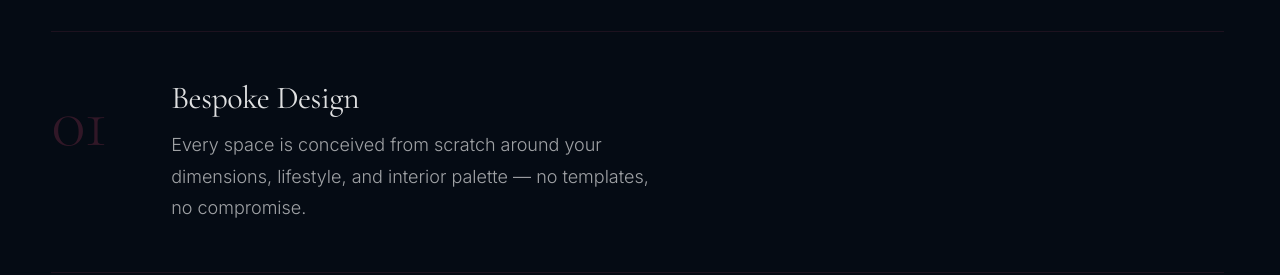
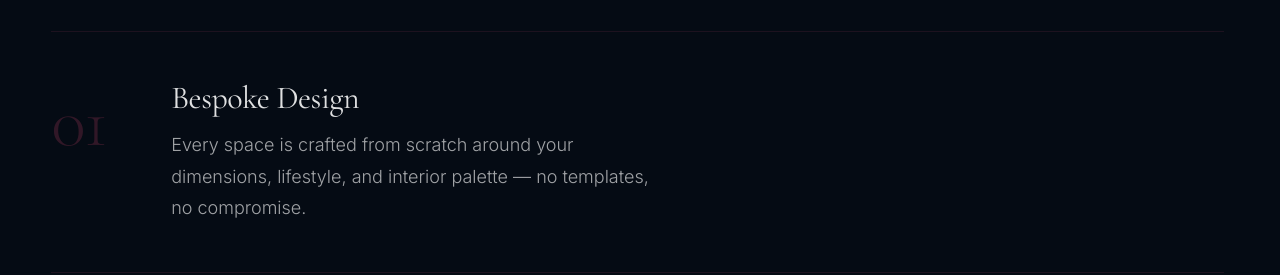
Before and after one commit to rohanjangir31/latushya-website, a React (Vite) app: page / in a window 1280 px wide. Shown: the part 2340-2615 px from the top of the page. Built offline with nearby package versions, Linux system fonts and the light colour scheme.

Commit message:
Content polish: change conceived to crafted

```diff
--- a/src/components/WhyChoose.jsx
+++ b/src/components/WhyChoose.jsx
@@ -23,7 +23,7 @@ const CAPABILITIES = [
     num: '01',
     title: 'Bespoke Design',
     description:
-      'Every space is conceived from scratch around your dimensions, lifestyle, and interior palette — no templates, no compromise.',
+      'Every space is crafted from scratch around your dimensions, lifestyle, and interior palette — no templates, no compromise.',
   },
   {
     num: '02',
```
